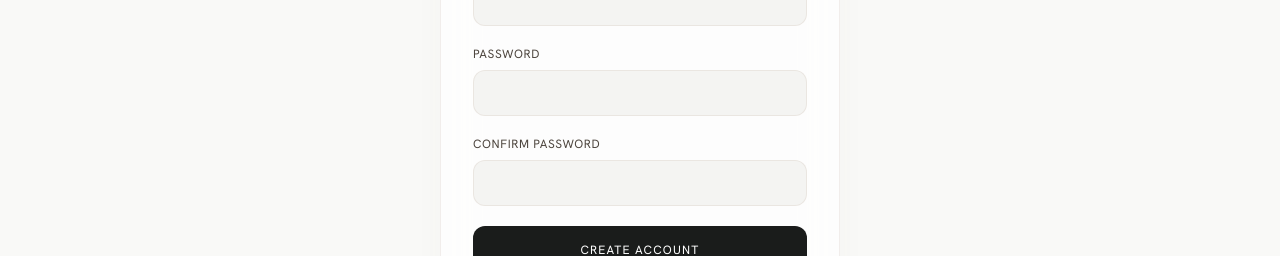
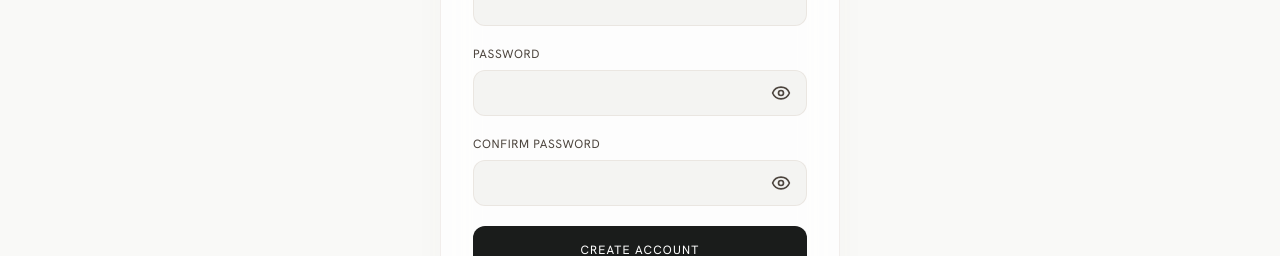
Before and after one commit to tetoooo801-a11y/stittttch, a Next.js app in the folder stitch-main/: page /signup in a window 1280 px wide. Shown: the part 399-655 px from the top of the page. Built offline with nearby package versions, Linux system fonts and the light colour scheme; no server answers.

Commit message:
Add show password toggle to signup page

```diff
--- a/stitch-main/src/app/signup/page.tsx
+++ b/stitch-main/src/app/signup/page.tsx
@@ -3,6 +3,7 @@
 import React, { useState } from "react";
 import Link from "next/link";
 import { useRouter } from "next/navigation";
+import { Eye, EyeOff } from "lucide-react";
 import { useLanguage } from "@/context/LanguageContext";
 import { useAuth, ApiError } from "@/context/AuthContext";
 
@@ -14,6 +15,8 @@
   const [email, setEmail] = useState("");
   const [password, setPassword] = useState("");
   const [confirmPassword, setConfirmPassword] = useState("");
+  const [showPassword, setShowPassword] = useState(false);
+  const [showConfirmPassword, setShowConfirmPassword] = useState(false);
   const [error, setError] = useState("");
   const [loading, setLoading] = useState(false);
 
@@ -83,27 +86,45 @@
             <label className="font-label-sm text-xs uppercase tracking-wider text-on-surface-variant">
               {t("auth_password")}
             </label>
+            <div className="relative">
               <input
                 required
-              type="password"
+                type={showPassword ? "text" : "password"}
                 minLength={6}
                 value={password}
                 onChange={(e) => setPassword(e.target.value)}
-              className="w-full bg-surface-container-low border border-outline-variant/30 rounded-xl px-4 py-3 text-sm focus:outline-none focus:border-primary"
+                className="w-full bg-surface-container-low border border-outline-variant/30 rounded-xl px-4 py-3 pr-12 text-sm focus:outline-none focus:border-primary"
               />
+              <button
+                type="button"
+                onClick={() => setShowPassword(!showPassword)}
+                className="absolute right-4 top-1/2 -translate-y-1/2 text-on-surface-variant hover:text-primary transition-colors"
+              >
+                {showPassword ? <EyeOff size={20} /> : <Eye size={20} />}
+              </button>
+            </div>
           </div>
           <div className="flex flex-col gap-2">
             <label className="font-label-sm text-xs uppercase tracking-wider text-on-surface-variant">
               {t("auth_confirm_password")}
             </label>
+            <div className="relative">
               <input
                 required
-              type="password"
+                type={showConfirmPassword ? "text" : "password"}
                 minLength={6}
                 value={confirmPassword}
                 onChange={(e) => setConfirmPassword(e.target.value)}
-              className="w-full bg-surface-container-low border border-outline-variant/30 rounded-xl px-4 py-3 text-sm focus:outline-none focus:border-primary"
+                className="w-full bg-surface-container-low border border-outline-variant/30 rounded-xl px-4 py-3 pr-12 text-sm focus:outline-none focus:border-primary"
               />
+              <button
+                type="button"
+                onClick={() => setShowConfirmPassword(!showConfirmPassword)}
+                className="absolute right-4 top-1/2 -translate-y-1/2 text-on-surface-variant hover:text-primary transition-colors"
+              >
+                {showConfirmPassword ? <EyeOff size={20} /> : <Eye size={20} />}
+              </button>
+            </div>
           </div>
           <button
             type="submit"
```
Lines whose indentation alone changed are shown as unchanged.
